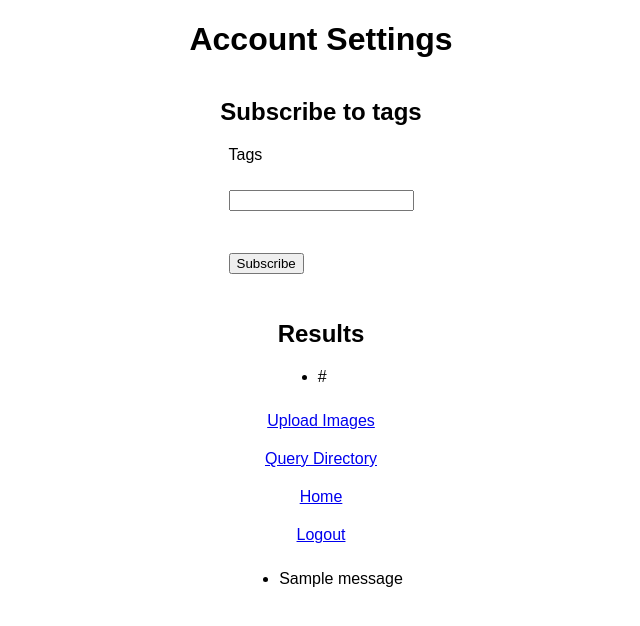
After one commit to ibb2/fit5225-ass3, a Python web app: template PixTag/Templates/settings.html in a window 1280 px wide. The commit adds this page. Shown: the top 626 px of the page, without its empty margins (319-959 px from the left). Run offline with Jinja, Linux system fonts and the light colour scheme; the template is opened without the code that fills it: most values are stand-ins (such as "Sample title", 1, 10 or a date in 2020); one stand-in notice (Sample message) is shown.

Commit message:
Attempts to subscribe to tags

```diff
--- a/PixTag/Templates/query/search/images.html
+++ b/PixTag/Templates/query/search/images.html
@@ -28,6 +28,7 @@
     </div>
     <a href="{{ url_for('upload') }}">Upload Images</a>
     <a href="{{ url_for('query') }}">Query Directory</a>
+    <a href="{{ url_for('home') }}">Home</a>
     <a href="{{ url_for('logout') }}">Logout</a>
 </body>
 
--- /dev/null
+++ b/PixTag/Templates/settings.html
@@ -0,0 +1,53 @@
+<!DOCTYPE html>
+<html>
+
+<head>
+    <title>Account Setting - PixTag</title>
+    <link rel="stylesheet" type="text/css" href="{{ url_for('static', filename='styles.css') }}">
+</head>
+
+<body>
+    <h1>Account Settings</h1>
+    <h2>Subscribe to tags</h2>
+    <form method="post" action="" enctype="multipart/form-data">
+            <label>Tags</label>
+            <p><input type="text" name="subscribe" aria-hidden="true"></p>
+            <p><input type="submit" value="Subscribe"></p>
+    </form>
+    <!-- <form method="post" action="" enctype="multipart/form-data">
+        <label>Tags</label>
+        <p><input type="text" name="tags"></p>
+        <p><input type="submit" value="Submit"></p>
+    </form> -->
+    <div id="results">
+        <!-- Display query results here -->
+        <h2>Results</h2>
+        {% if data %}
+        <ul>
+            {% for url in data %}
+            <li>{{ url }}</li>
+            {% endfor %}
+
+        </ul>
+        {% else %}
+        <p>No results found.</p>
+        {% endif %}
+    </div>
+    <a href="{{ url_for('upload') }}">Upload Images</a>
+    <a href="{{ url_for('query') }}">Query Directory</a>
+    <a href="{{ url_for('home') }}">Home</a>
+    <a href="{{ url_for('logout') }}">Logout</a>
+    {% with messages = get_flashed_messages() %}
+    {% if messages %}
+    <ul class=flashes>
+        {% for message in messages %}
+        <li>{{ message }}</li>
+        {% endfor %}
+    </ul>
+    {% endif %}
+    {% endwith %}
+    {% block body %}{% endblock %}
+
+</body>
+
+</html>
--- a/PixTag/config.json
+++ b/PixTag/config.json
@@ -5,5 +5,6 @@
     "cognito_pool_id": "us-east-1_WFNzbiBBz",
     "cognito_client_id": "3i7hbl2ve05jgjmvu6d33qgsaf",
     "api_key": "https://paopwei6pc.execute-api.us-east-1.amazonaws.com/fit5225-ass3-production",
-    "cognito_domain": "https://fit5225-ass3-group101.auth.us-east-1.amazoncognito.com"
+    "cognito_domain": "https://fit5225-ass3-group101.auth.us-east-1.amazoncognito.com",
+    "sns_topic_arn": "arn:aws:sns:us-east-1:779116235816:subscribedTags"
   }
```
Also changed, not shown: PixTag/Templates/home.html (+8 -1 lines), PixTag/app.py (+44 -2 lines).
